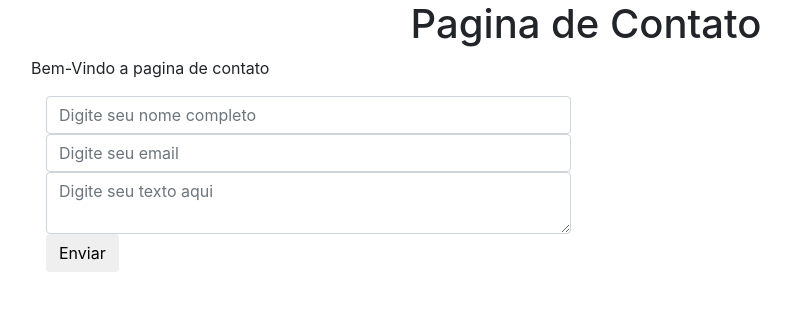
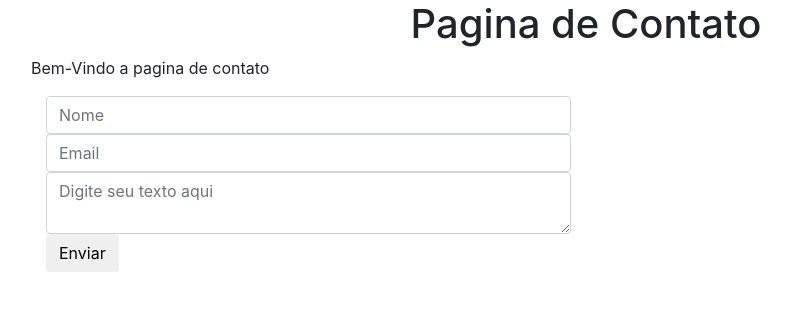
Before and after one commit to paschoalrobert/django_ecommerce, a Django app: page /contact/ in a window 1280 px wide. Shown: the top 311 px of the page, without its empty margins (54-845 px from the left). Run offline with Django 3.2, Linux system fonts and the light colour scheme; some libraries are stand-ins or nearby versions.

Commit message:
added forms on contact/view.html and return print requests on view.py

```diff
--- a/e_commerce/views.py
+++ b/e_commerce/views.py
@@ -1,5 +1,6 @@
 from django.http import HttpResponse
 from django.shortcuts import render
+import requests
 def home_page(request):
     context = {
         "title": "Pagina principal",
@@ -19,5 +20,9 @@ def contact_page(request):
     context = {
         "title": "Pagina de Contato",
         "content": "Bem-Vindo a pagina de contato"
+
     }
+    if request.method == "POST":
+        print(request.POST)
+
     return render(request, "contact/view.html", context)
--- a/template/contact/view.html
+++ b/template/contact/view.html
@@ -20,8 +20,8 @@
                     <p>{{ content }}</p>
                     <div class='col-sm-6 col-12'>
                     <form method='POST'> {% csrf_token %}
-                        <input type='text' class='form-control' name='fullname 'placeholder='Digite seu nome completo'>
-                        <input type='email' class='form-control' name='email' placeholder='Digite seu email'>
+                        <input type='text' class='form-control' name='fullname 'placeholder='Nome'>
+                        <input type='email' class='form-control' name='email' placeholder='Email'>
                         <textarea name='content' class='form-control' placeholder='Digite seu texto aqui'></textarea>
                         <button type='submit' class='btn btn-default'>Enviar</button>
                     </form>
```
